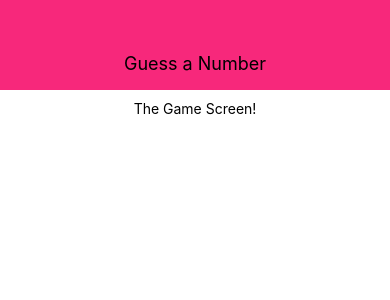
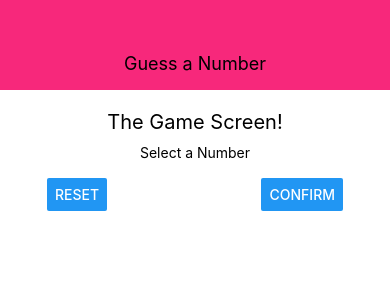
Before and after one commit to 1997808/reactnative_learn_3, a React Native app: screen / in a window 390 px wide. Shown: the top 300 px of the page. Built offline with nearby package versions, Linux system fonts and the light colour scheme.

Commit message:
Style change

```diff
--- a/screens/StartGameScreen.js
+++ b/screens/StartGameScreen.js
@@ -1,10 +1,18 @@
 import React from 'react'
-import { View, Text, StyleSheet } from 'react-native'
+import { View, Text, StyleSheet, TextInput, Button } from 'react-native'
 
 const StartGameScreen = props =>  {
   return (
     <View style={styles.screen}>
-      <Text>The Game Screen!</Text>
+      <Text style={styles.title}>The Game Screen!</Text>
+      <View style={styles.inputContainer}>
+        <Text>Select a Number</Text>
+        <TextInput />
+        <View style={styles.buttonContainer}>
+          <Button title="Reset" onPress={() => {}}/>
+          <Button title="Confirm" onPress={() => {}}/>
+        </View>
+      </View>
     </View>
   )
 }
@@ -14,6 +22,23 @@
     flex: 1,
     padding: 10,
     alignItems: 'center',
+  },
+
+  title: {
+    fontSize: 20,
+    marginVertical: 10
+  },
+
+  inputContainer: {
+    width: 300,
+    maxWidth: '80%',
+    alignItems: 'center'
+  },
+
+  buttonContainer: {
+    flexDirection: 'row',
+    width: '100%',
+    justifyContent: 'space-between'
   }
 })
 
```
